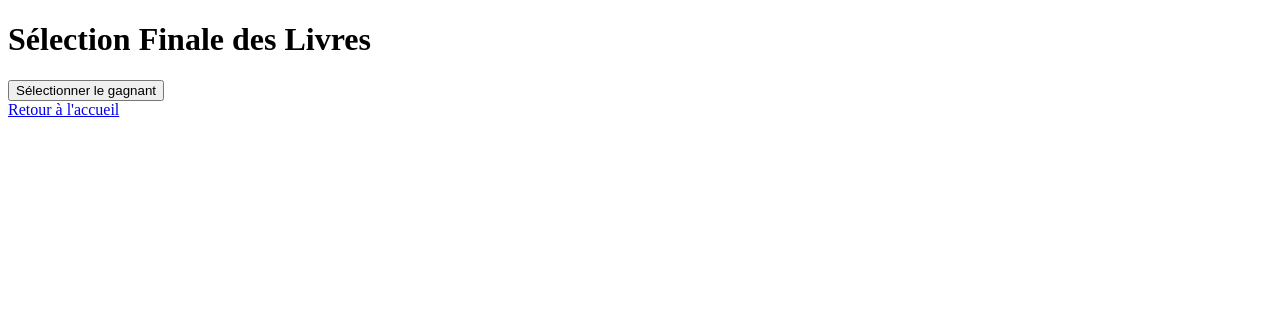
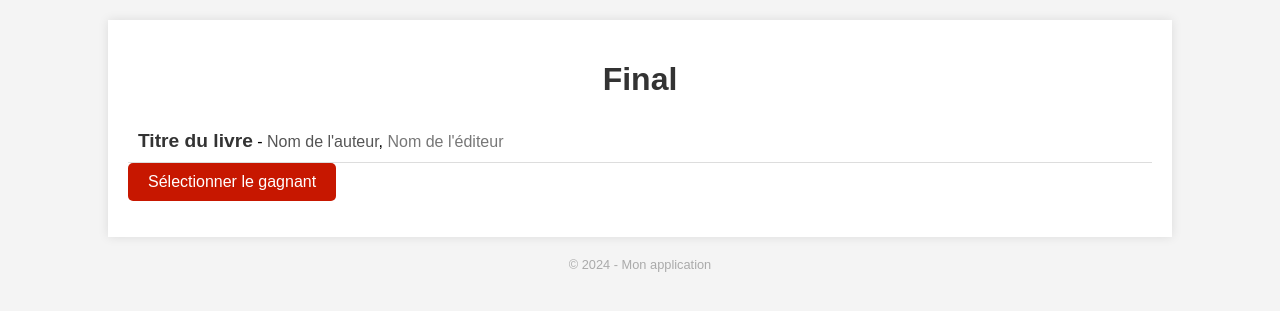
Before and after one commit to Theo-lbd/goncourt_flask, a Flask app: page /final in a window 1280 px wide. Shown: the top 311 px of the page. Run offline with Flask 3, Linux system fonts and the light colour scheme; data that the repository does not hold is empty.

Commit message:
commit css

```diff
--- a/app.py
+++ b/app.py
@@ -2,7 +2,7 @@ from flask import Flask, render_template, request, redirect, url_for, session
 from business.book import get_all_books
 
 app = Flask(__name__)
-app.secret_key = 'your_secret_key'  # Pour sécuriser les sessions
+app.secret_key = 'abcde_key'  # Pour sécuriser les sessions
 
 
 # Page d'accueil
@@ -24,6 +24,10 @@ def jury():
     if 'jury_authenticated' not in session:
         return redirect(url_for('login'))
 
+    # Vérifier si les 8 livres ont déjà été sélectionnés
+    if 'selected_books' in session:
+        return redirect(url_for('second_vote'))  # Passer directement à l'étape suivante
+
     if request.method == 'POST':
         selected_books = request.form.getlist('selected_books')
         if len(selected_books) == 8:
@@ -38,6 +42,10 @@ def jury():
 @app.route('/second_vote', methods=['GET', 'POST'])
 def second_vote():
     selected_books = session.get('selected_books', [])
+
+    # Vérifier si les finalistes ont déjà été sélectionnés
+    if 'finalists' in session:
+        return redirect(url_for('final_selection'))  # Passer directement à l'étape suivante
 
     if request.method == 'POST':
         selected_finalists = request.form.getlist('selected_finalists')
@@ -55,6 +63,10 @@ def second_vote():
 @app.route('/final', methods=['GET', 'POST'])
 def final_selection():
     finalists = session.get('finalists', [])
+
+    # Vérifier si un gagnant a déjà été sélectionné
+    if 'final_winner' in session:
+        return redirect(url_for('winner'))  # Passer directement à la page du gagnant
 
     if request.method == 'POST':
         selected_finalist = request.form.get('selected_finalist')
@@ -122,6 +134,18 @@ def public_winner():
     return render_template('public_winner.html', winner_book=winner_book)
 
 
+@app.route('/continue_voting')
+def continue_voting():
+    if 'final_winner' in session:
+        return redirect(url_for('winner'))  # Le gagnant a été choisi
+    elif 'finalists' in session:
+        return redirect(url_for('final_selection'))  # Les finalistes ont été choisis
+    elif 'selected_books' in session:
+        return redirect(url_for('second_vote'))  # Les 8 livres ont été choisis
+    else:
+        return redirect(url_for('jury'))  # Aucun vote encore effectué
+
+
 # --- Fin des routes pour le public ---
 
 # Route pour recommencer le vote
@@ -138,11 +162,14 @@ def revote():
 def login():
     if request.method == 'POST':
         password = request.form['password']
-        if password == '123456789':  # Le mot de passe du jury
+        if password == "123456789":
             session['jury_authenticated'] = True
-            return redirect(url_for('jury'))
+            # Vérifie si des livres ont déjà été sélectionnés
+            if 'selected_books' in session and session['selected_books']:
+                return redirect(url_for('continue_voting'))  # Redirige vers le vote
+            return redirect(url_for('jury'))  # Sinon, redirige vers la sélection
         else:
-            return "Mot de passe incorrect."
+            return "Mot de passe incorrect", 401
     return render_template('login.html')
 
 
--- a/business/book.py
+++ b/business/book.py
@@ -1,5 +1,17 @@
 from daos.book_daos import BookDAO
+from daos.authors_dao import AuthorDAO
+from daos.publishers_dao import PublisherDAO
+
 
 def get_all_books():
     book_dao = BookDAO()
-    return book_dao.read_all()
+    author_dao = AuthorDAO()
+    publisher_dao = PublisherDAO()
+
+    books = book_dao.read_all()
+    print("Books fetched:", books)
+    for book in books:
+        book.author_name = author_dao.read_by_id(book.author_id)
+        book.publisher_name = publisher_dao.read_by_id(book.publisher_id)
+
+    return books
--- a/models/book.py
+++ b/models/book.py
@@ -9,6 +9,8 @@ class Book:
         self.price = price
         self.author_id = author_id
         self.publisher_id = publisher_id
+        self.author_name = None
+        self.publisher_name = None
 
     def __repr__(self):
         return f"livre : {self.title}"
--- /dev/null
+++ b/static/style.css
@@ -0,0 +1,87 @@
+body {
+    font-family: Arial, sans-serif;
+    background-color: #f4f4f4;
+    margin: 0;
+    padding: 0;
+}
+
+.container {
+    width: 80%;
+    margin: 20px auto;
+    background-color: #fff;
+    padding: 20px;
+    box-shadow: 0 0 10px rgba(0, 0, 0, 0.1);
+}
+
+h1 {
+    text-align: center;
+    color: #333;
+}
+/* Style pour les boutons */
+button,
+input[type="submit"],
+input[type="button"],
+input[type="radio"],
+input[type="checkbox"] {
+    background-color: rgb(199, 23, 0); /* Couleur de fond */
+    color: white; /* Couleur du texte */
+    padding: 10px 20px; /* Espacement intérieur */
+    border: none; /* Pas de bordure */
+    border-radius: 5px; /* Coins arrondis */
+    cursor: pointer; /* Pointeur en forme de main */
+    font-size: 1em; /* Taille de police */
+}
+
+button:hover,
+input[type="submit"]:hover,
+input[type="button"]:hover,
+input[type="radio"]:hover,
+input[type="checkbox"]:hover {
+    background-color: rgb(199, 23, 10); /* Couleur de fond lors du survol */
+}
+
+/* Style pour les liens */
+a {
+    color: rgb(199, 23, 0); /* Couleur des liens */
+    text-decoration: none; /* Retirer le soulignement */
+    font-weight: bold; /* Rendre le texte plus gras */
+}
+
+a:hover {
+    text-decoration: underline; /* Ajouter un soulignement lors du survol */
+}
+
+.book-list {
+    list-style: none;
+    padding: 0;
+}
+
+.book-list li {
+    padding: 10px;
+    border-bottom: 1px solid #ddd;
+}
+
+.book-list li:last-child {
+    border-bottom: none;
+}
+
+.book-title {
+    font-size: 1.2em;
+    font-weight: bold;
+    color: #333;
+}
+
+.author-name {
+    color: #555;
+}
+
+.publisher-name {
+    color: #777;
+}
+
+.footer {
+    text-align: center;
+    margin-top: 20px;
+    font-size: 0.8em;
+    color: #aaa;
+}
--- a/templates/final.html
+++ b/templates/final.html
@@ -3,16 +3,30 @@
 <head>
     <meta charset="UTF-8">
     <meta name="viewport" content="width=device-width, initial-scale=1.0">
-    <title>Sélection Finale</title>
+    <title>Final</title>
+    <link rel="stylesheet" href="{{ url_for('static', filename='style.css') }}">
 </head>
 <body>
-    <h1>Sélection Finale des Livres</h1>
+    <div class="container">
+        <h1>Final</h1>
+        <ul class="book-list">
+            <li>
+                <span class="book-title">Titre du livre</span> -
+                <span class="author-name">Nom de l'auteur</span>,
+                <span class="publisher-name">Nom de l'éditeur</span>
+            </li>
             <form method="POST">
                 {% for book in finalists_books %}
                     <input type="radio" name="selected_finalist" value="{{ book.book_id }}"> {{ book.title }}<br>
                 {% endfor %}
                 <input type="submit" value="Sélectionner le gagnant">
             </form>
-    <a href="/">Retour à l'accueil</a>
+        </ul>
+    </div>
+    <footer>
+        <div class="footer">
+            © 2024 - Mon application
+        </div>
+    </footer>
 </body>
 </html>
```
Also changed, not shown: daos/authors_dao.py (added, +9 -0 lines), daos/publishers_dao.py (added, +9 -0 lines), templates/books.html (+17 -7 lines), templates/index.html (+19 -0 lines), templates/jury.html (+9 -1 lines), templates/login.html (+8 -0 lines), templates/public_finalists.html (+19 -7 lines), templates/public_selected_books.html (+21 -7 lines), templates/public_winner.html (+17 -7 lines), templates/second_vote.html (+15 -1 lines), templates/winner.html (+12 -1 lines). Lines whose indentation alone changed are shown as unchanged.
